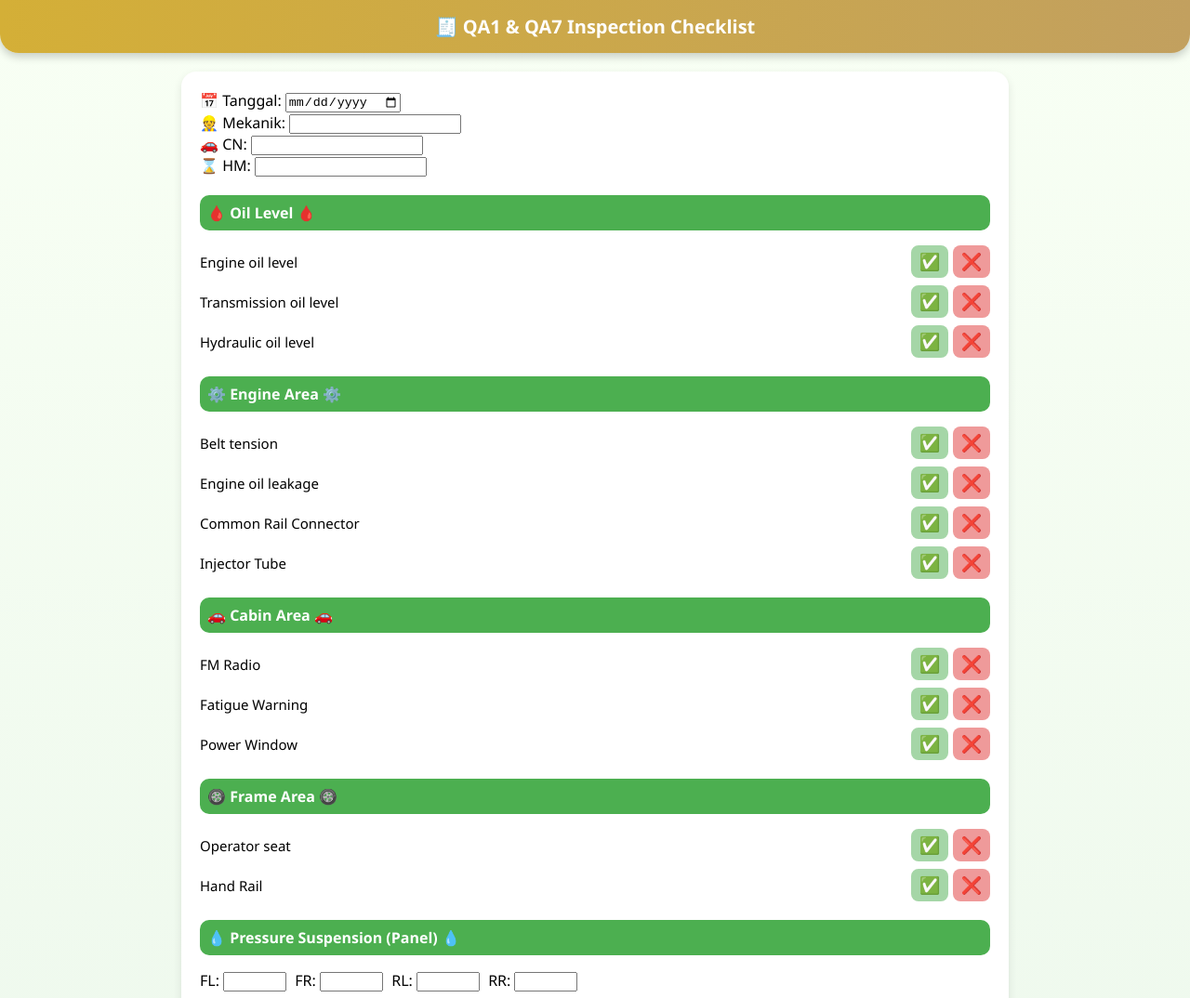
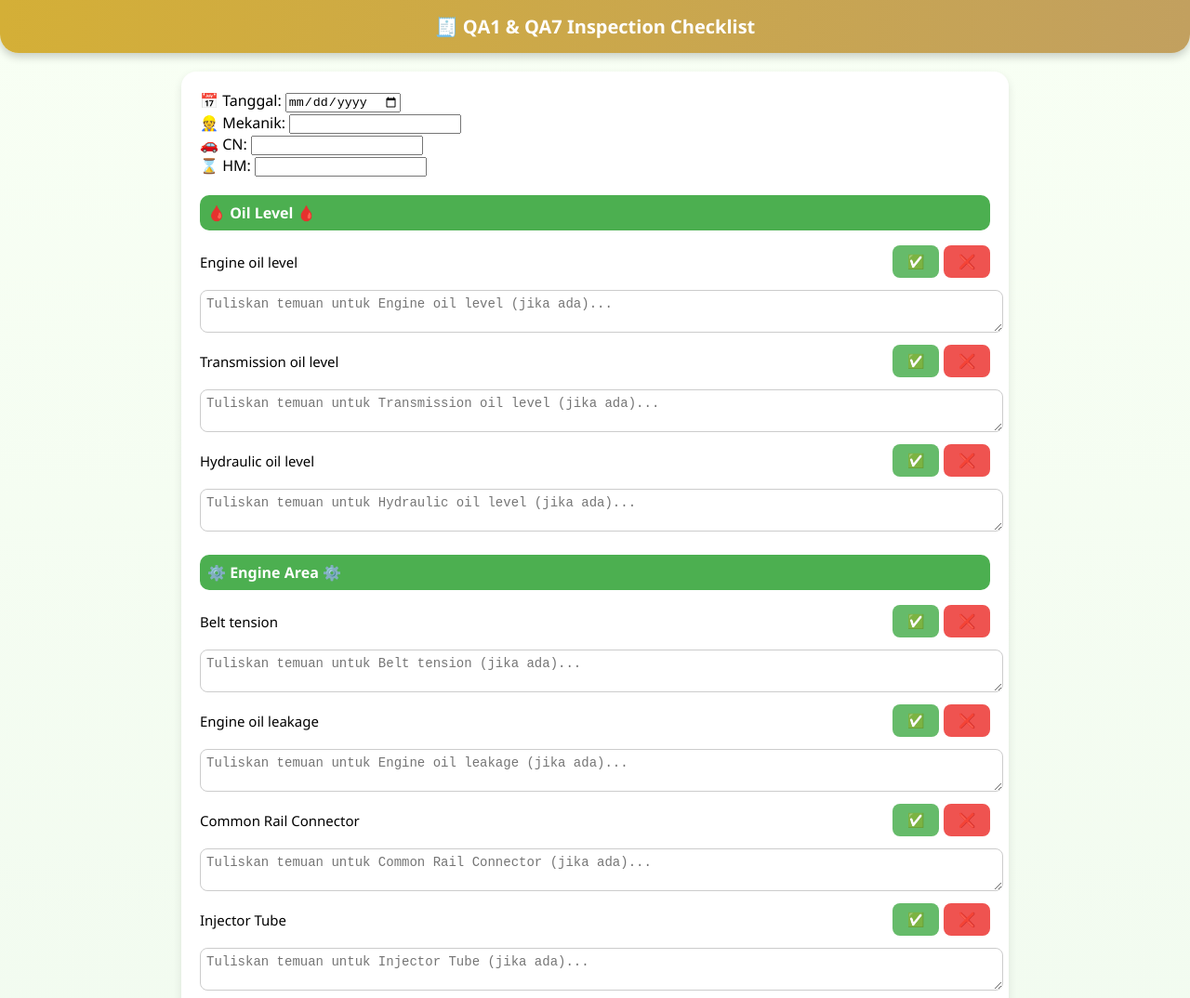
Before and after one commit to ssuyatmo/Validasi-Checklist, a plain HTML site: page index.html in a window 1280 px wide. Shown: the top 1074 px of the page at 93% size. Drawn offline with Linux system fonts and the light colour scheme.

Commit message:
Update index.html

```diff
--- a/index.html
+++ b/index.html
@@ -8,98 +8,51 @@
 body {
   font-family: 'Segoe UI', sans-serif;
   background: linear-gradient(180deg,#f8fff4,#e8f5e9);
-  margin:0;
-  padding:0;
+  margin:0; padding:0;
 }
 header {
   background: linear-gradient(90deg,#d4af37,#c2a05f);
-  color:#fff;
-  text-align:center;
-  padding:15px;
-  font-size:20px;
-  font-weight:bold;
-  border-bottom-left-radius:20px;
-  border-bottom-right-radius:20px;
+  color:#fff; text-align:center;
+  padding:15px; font-size:20px; font-weight:bold;
+  border-bottom-left-radius:20px; border-bottom-right-radius:20px;
   box-shadow:0 4px 10px rgba(0,0,0,0.2);
 }
 .container {
-  max-width:850px;
-  margin:20px auto;
-  background:#fff;
-  border-radius:16px;
-  box-shadow:0 4px 10px rgba(0,0,0,0.1);
-  padding:20px;
+  max-width:850px; margin:20px auto; background:#fff;
+  border-radius:16px; box-shadow:0 4px 10px rgba(0,0,0,0.1); padding:20px;
 }
-.section {
-  margin-bottom:20px;
+.section {margin-bottom:20px;}
+.section h3 {
+  background:#4caf50; color:white; padding:8px;
+  border-radius:10px; font-size:16px;
 }
-.section h3 {
-  background:#4caf50;
-  color:white;
-  padding:8px;
-  border-radius:10px;
-  font-size:16px;
+.item {display:flex; align-items:center; justify-content:space-between; margin:8px 0;}
+.item label {flex:1; font-size:15px;}
+.toggle {display:flex; gap:5px;}
+.toggle button {
+  width:50px; height:35px; border:none; border-radius:8px;
+  font-size:15px; cursor:pointer; color:#fff;
 }
-.item {
-  display:flex;
-  align-items:center;
-  justify-content:space-between;
-  margin:8px 0;
+.good {background:#66bb6a;}
+.bad {background:#ef5350;}
+textarea {
+  width:100%; border-radius:8px; border:1px solid #ccc;
+  padding:6px; margin-top:5px; font-size:14px;
 }
-.item label {
-  flex:1;
-  font-size:15px;
-}
-.toggle {
-  display:flex;
-  gap:5px;
-}
-.toggle button {
-  width:40px;
-  height:35px;
-  border:none;
-  border-radius:8px;
-  font-size:18px;
-  cursor:pointer;
-}
-.good {background:#a5d6a7;}
-.bad {background:#ef9a9a;}
-textarea {
-  width:100%;
-  border-radius:8px;
-  border:1px solid #ccc;
-  padding:6px;
-  margin-top:5px;
-  font-size:14px;
-  display:none;
-}
-.buttons {
-  display:flex;
-  justify-content:space-around;
-  margin-top:20px;
-}
+.buttons {display:flex; justify-content:space-around; margin-top:20px;}
 .buttons button {
-  border:none;
-  border-radius:10px;
-  padding:10px 15px;
-  cursor:pointer;
-  font-size:16px;
-  color:#fff;
+  border:none; border-radius:10px; padding:10px 15px;
+  cursor:pointer; font-size:16px; color:#fff;
 }
 .preview {background:#66bb6a;}
 .copy {background:#fbc02d;}
 .send {background:#42a5f5;}
 .preview-area {
-  background:#f0f4c3;
-  padding:10px;
-  border-radius:10px;
-  margin-top:20px;
-  white-space:pre-wrap;
+  background:#f0f4c3; padding:10px; border-radius:10px;
+  margin-top:20px; white-space:pre-wrap;
 }
 .pressure input {
-  width:60px;
-  margin-right:5px;
-  text-align:center;
+  width:60px; margin-right:5px; text-align:center;
 }
 </style>
 </head>
@@ -173,8 +126,7 @@ function createSection(id, items, withTemuan=true){
     section.appendChild(div);
     if(withTemuan){
       const textarea=document.createElement("textarea");
-      textarea.placeholder=`Temuan jika ${item} BAD...`;
-      textarea.style.display="none";
+      textarea.placeholder=`Tuliskan temuan untuk ${item} (jika ada)...`;
       section.appendChild(textarea);
     }
   });
@@ -188,11 +140,7 @@ createSection("validasi",validasiItems,false);
 
 function setStatus(btn,status){
   const parent=btn.closest(".item");
-  const txt=parent.nextElementSibling;
   parent.setAttribute("data-status",status);
-  if(txt && txt.tagName==="TEXTAREA"){
-    txt.style.display=(status==="BAD")?"block":"none";
-  }
 }
 
 function previewResult(){
@@ -212,14 +160,14 @@ function previewResult(){
   function buildSection(title,id,withTemuan=true){
     result+=`${title}\n`;
     const section=document.getElementById(id);
+    const textareas=section.querySelectorAll("textarea");
+    let i=0;
     section.querySelectorAll(".item").forEach(item=>{
       const label=item.querySelector("label").innerText;
       const status=item.getAttribute("data-status")||"GOOD";
+      const temuan=withTemuan ? textareas[i++].value.trim() : "";
       result+=`${label} : ${status==="GOOD"?"✅ GOOD":"❌ BAD"}\n`;
-      if(withTemuan && status==="BAD"){
-        const txt=item.nextElementSibling.value.trim();
-        if(txt) deviation+=`⚠️ ${txt}\n`;
-      }
+      if(temuan) deviation+=`⚠️ ${temuan}\n`;
     });
     result+=`\n---\n`;
   }
@@ -230,6 +178,7 @@ function previewResult(){
   buildSection("🛞 Frame Area 🛞","frame-area");
 
   result+=`💧 Pressure Suspension (Panel) 💧\nFL : ${fl} | FR : ${fr} | RL : ${rl} | RR : ${rr}\n\n---\n`;
+
   buildSection("🛠️ Tyre Condition 🛠️","tyre");
   buildSection("📝 Validasi & Kelengkapan Checklist Service","validasi",false);
 
```
